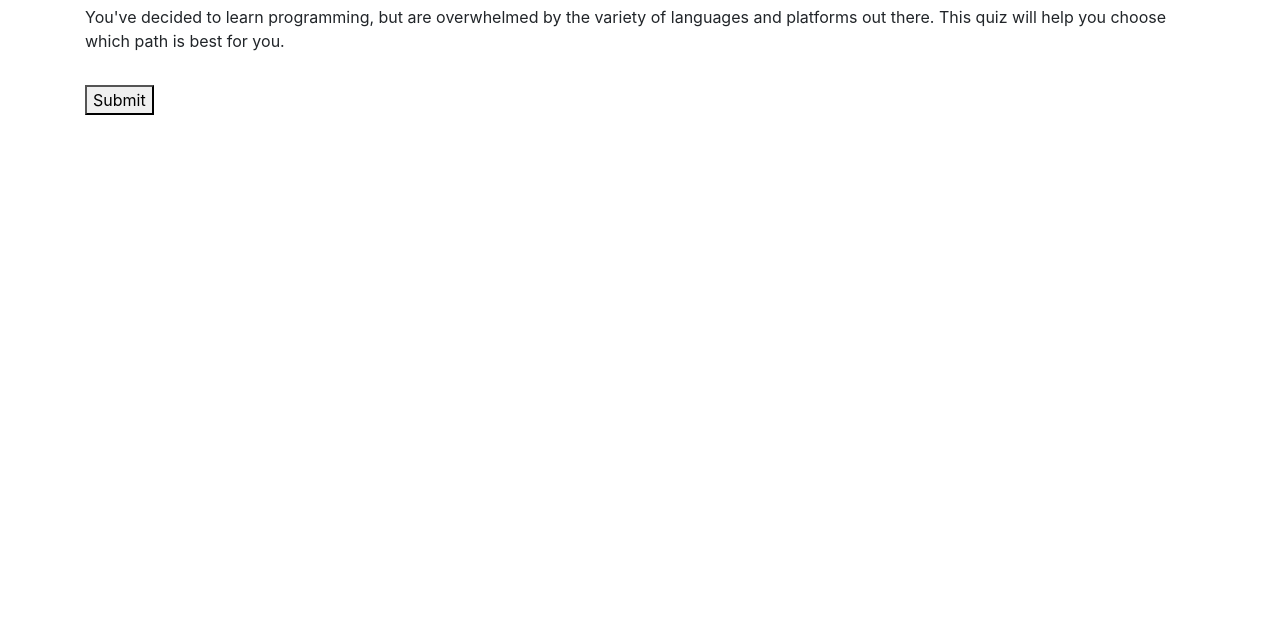
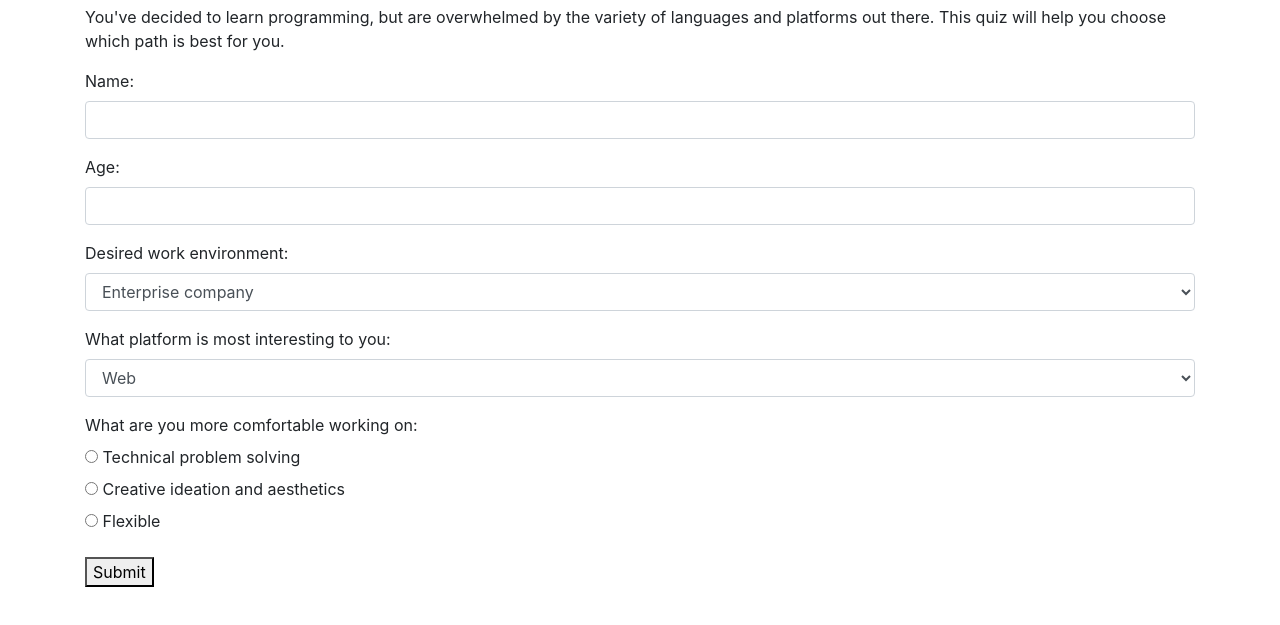
Before and after one commit to wh0pper/trackselector, a plain HTML site: page index.html in a window 1280 px wide. Shown: the part 51-676 px from the top of the page. Drawn offline with Linux system fonts and the light colour scheme.

Commit message:
complete form layout and start adding javascript

```diff
--- a/index.html
+++ b/index.html
@@ -17,22 +17,62 @@
       <form id="survey">
         <!-- name -->
         <div class="form-group">
-          <label for="name"
+          <label for="name">Name:</label>
+          <input id="name" class="form-control" type="text">
         </div>
+
         <!-- age -->
         <div class="form-group">
+          <label for="age">Age:</label>
+          <input id="age" class="form-control" type="number">
         </div>
+
         <!-- desired work environment -->
         <div class="form-group">
+          <label for="environment">Desired work environment:</label>
+          <select id="environment" class="form-control">
+            <option value="enterprise">Enterprise company</option>
+            <option value="startup">Startup</option>
+            <option value="agency">Digital agency</option>
+            <option value="freelance">Freelance</option>
+          </select>
         </div>
+
         <!-- most interesting platform -->
         <div class="form-group">
+          <label for="platform">What platform is most interesting to you:</label>
+          <select id="platform" class="form-control">
+            <option value="web">Web</option>
+            <option value="mobile">Mobile Devices</option>
+            <option value="internal">Internal software for large companies</option>
+            <option value="embedded">Embedded software for electronics</option>
+          </select>
         </div>
+
         <!-- technical or creative -->
         <div class="form-group">
+          <label for="skillset">What are you more comfortable working on:</label>
+          <div class="radio">
+            <label>
+              <input type="radio" name="skillset" value="technical">
+                Technical problem solving
+            </label>
+          </div>
+          <div class="radio">
+            <label>
+              <input type="radio" name="skillset" value="creative">
+                Creative ideation and aesthetics
+            </label>
+          </div>
+          <div class="radio">
+            <label>
+              <input type="radio" name="skillset" value="flex">
+                Flexible
+            </label>
+          </div>
         </div>
 
-        <button>Submit</button>
+        <button type="submit">Submit</button>
       </form>
 
       <!-- Divs containing different tracks. Visibility will be toggled to display result -->
--- a/js/scripts.js
+++ b/js/scripts.js
@@ -1,3 +1,9 @@
 $(document).ready(function() {
+  $("form#survey").submit(function(event) {
+    event.preventDefault();
 
+    var name = $("input#name").val();
+
+    console.log(name);
+  });
 });
```
